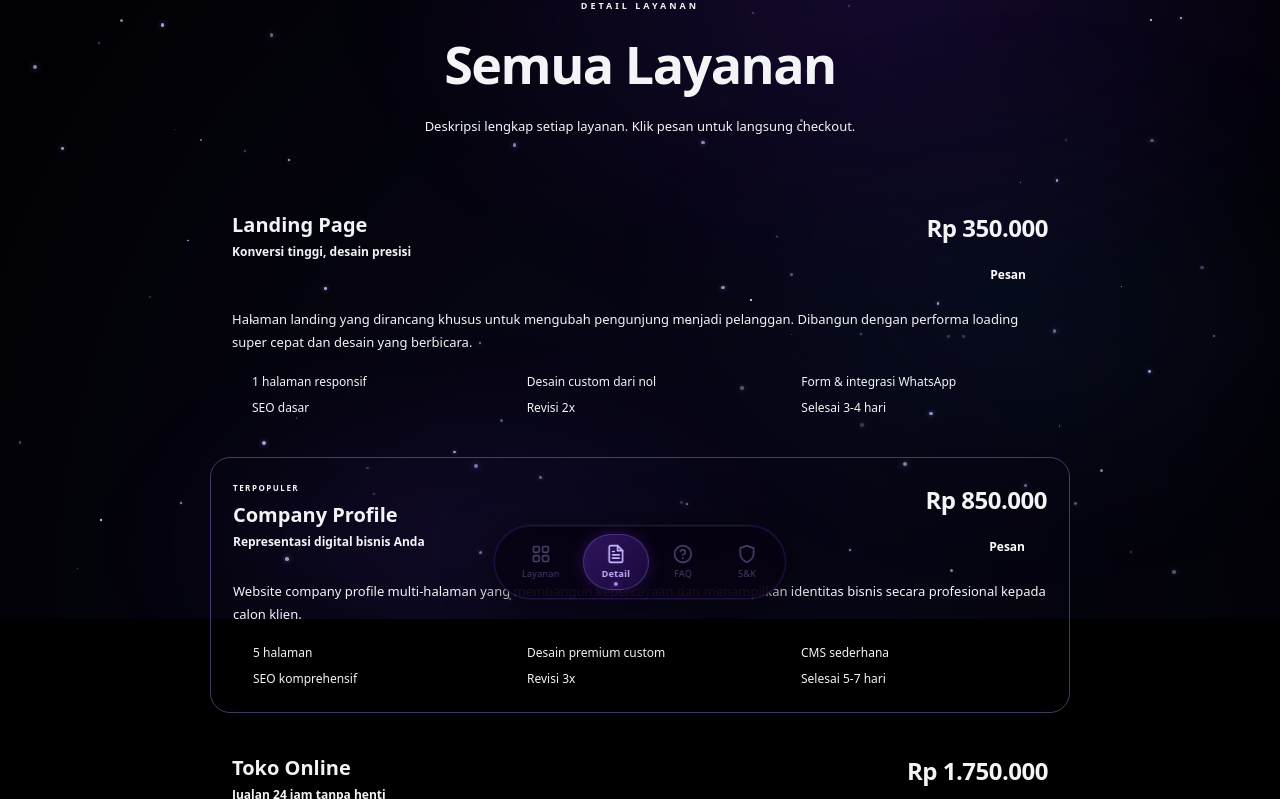
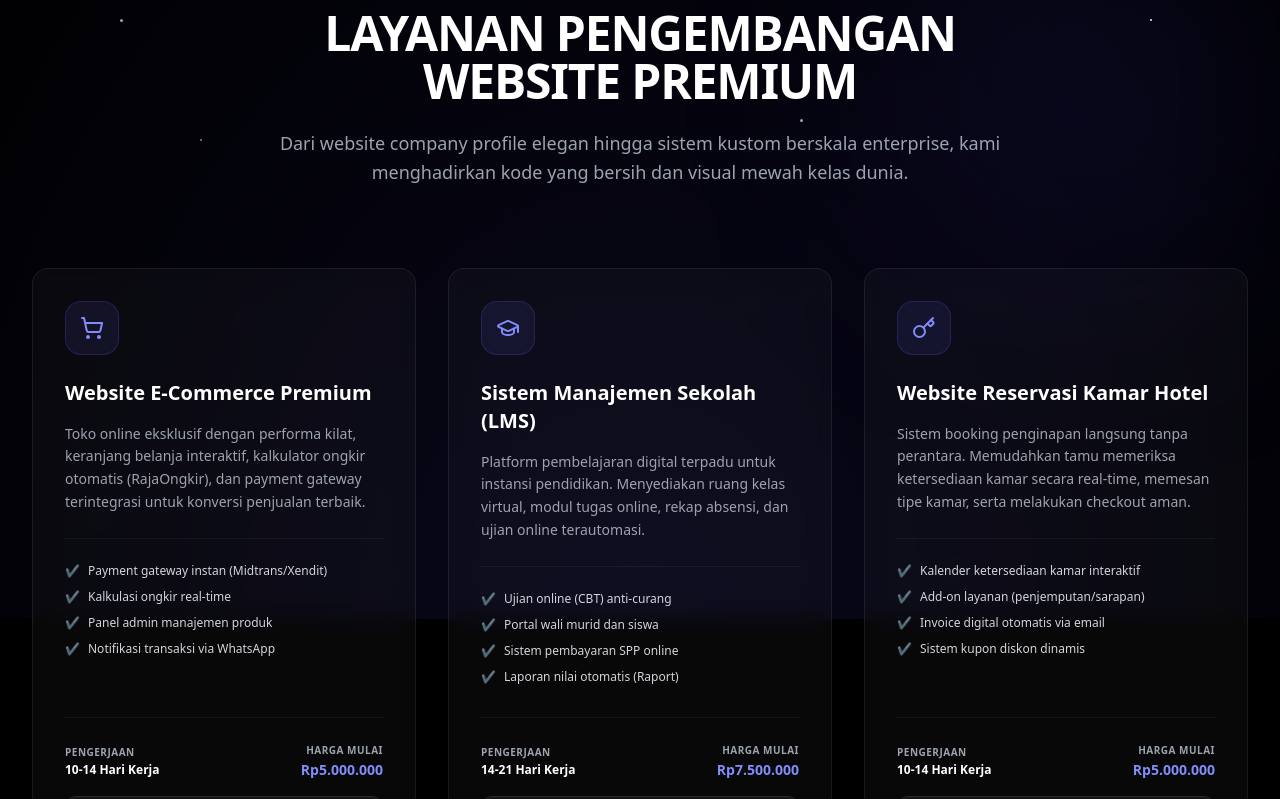
Before and after one commit to pediaboy/lastquestion, a Next.js app: page /layanan in a window 1280 px wide. Shown: the part 181-980 px from the top of the page. Built offline with nearby package versions, Linux system fonts and the light colour scheme.

Commit message:
feat: create or update page.tsx

```diff
--- a/app/layanan/page.tsx
+++ b/app/layanan/page.tsx
@@ -1,215 +1,237 @@
 'use client'
-import dynamic from 'next/dynamic'
+
+import { motion } from 'framer-motion'
 import Link from 'next/link'
-import { motion } from 'framer-motion'
-import { useState, Suspense } from 'react'
-import { useSearchParams } from 'next/navigation'
-import FadeUp, { Stagger, SI } from '../components/FadeUp'
-import Logo from '../components/Logo'
-import BottomNav from '../components/BottomNav'
-import { defaultServices } from '../lib/data'
+import {
+  Globe, ShoppingCart, GraduationCap, Building, Key, MapPin,
+  BookOpen, HeartPulse, Cpu, Search, Sparkles, MessageCircle,
+  Lock, ArrowRight, Layers, Newspaper, Calendar, Landmark,
+  Plane, UtensilsCrossed, MonitorCheck
+} from 'lucide-react'
 
-const Stars  = dynamic(() => import('../components/Stars'),  { ssr: false })
-const Nebula = dynamic(() => import('../components/Nebula'), { ssr: false })
-
-const PAYMENT_METHODS = [
-  { id: 'qris',           label: 'QRIS (Semua e-wallet)' },
-  { id: 'bni_va',         label: 'Virtual Account BNI' },
-  { id: 'bri_va',         label: 'Virtual Account BRI' },
-  { id: 'cimb_niaga_va',  label: 'Virtual Account CIMB' },
-  { id: 'permata_va',     label: 'Virtual Account Permata' },
-  { id: 'paypal',         label: 'PayPal' },
+const services = [
+  {
+    icon: ShoppingCart,
+    name: 'Website E-Commerce Premium',
+    desc: 'Toko online eksklusif dengan performa kilat, keranjang belanja interaktif, kalkulator ongkir otomatis (RajaOngkir), dan payment gateway terintegrasi untuk konversi penjualan terbaik.',
+    benefits: ['Payment gateway instan (Midtrans/Xendit)', 'Kalkulasi ongkir real-time', 'Panel admin manajemen produk', 'Notifikasi transaksi via WhatsApp'],
+    duration: '10-14 Hari Kerja',
+    price: 'Rp5.000.000'
+  },
+  {
+    icon: GraduationCap,
+    name: 'Sistem Manajemen Sekolah (LMS)',
+    desc: 'Platform pembelajaran digital terpadu untuk instansi pendidikan. Menyediakan ruang kelas virtual, modul tugas online, rekap absensi, dan ujian online terautomasi.',
+    benefits: ['Ujian online (CBT) anti-curang', 'Portal wali murid dan siswa', 'Sistem pembayaran SPP online', 'Laporan nilai otomatis (Raport)'],
+    duration: '14-21 Hari Kerja',
+    price: 'Rp7.500.000'
+  },
+  {
+    icon: Key,
+    name: 'Website Reservasi Kamar Hotel',
+    desc: 'Sistem booking penginapan langsung tanpa perantara. Memudahkan tamu memeriksa ketersediaan kamar secara real-time, memesan tipe kamar, serta melakukan checkout aman.',
+    benefits: ['Kalender ketersediaan kamar interaktif', 'Add-on layanan (penjemputan/sarapan)', 'Invoice digital otomatis via email', 'Sistem kupon diskon dinamis'],
+    duration: '10-14 Hari Kerja',
+    price: 'Rp5.000.000'
+  },
+  {
+    icon: UtensilsCrossed,
+    name: 'Sistem Pemesanan Restoran & Menu QR',
+    desc: 'Digitalisasi menu restoran Anda. Memungkinkan pelanggan memesan hidangan langsung dari meja mereka melalui pemindaian kode QR serta membayar instan.',
+    benefits: ['Menu interaktif bergambar premium', 'Sistem antrean dapur real-time', 'Pesanan cetak langsung ke printer dapur', 'Opsi pembayaran e-wallet lengkap'],
+    duration: '7-10 Hari Kerja',
+    price: 'Rp3.000.000'
+  },
+  {
+    icon: Building,
+    name: 'Website Company Profile Eksklusif',
+    desc: 'Representasi digital premium untuk korporasi Anda. Dirancang untuk memancarkan profesionalisme tinggi guna membangun kepercayaan klien dan mitra bisnis global.',
+    benefits: ['Desain UI/UX orisinal berkelas tinggi', 'Kecepatan akses super kilat', 'Formulir kemitraan interaktif', 'Integrasi Google Maps & profil tim'],
+    duration: '5-7 Hari Kerja',
+    price: 'Rp1.500.000'
+  },
+  {
+    icon: Globe,
+    name: 'Landing Page Konversi Tinggi (Squeeze Page)',
+    desc: 'Satu halaman fokus tinggi yang dirancang khusus untuk mempromosikan satu produk atau layanan demi memicu tindakan (CTA) maksimal dari pengunjung website.',
+    benefits: ['Skor kecepatan Google PageSpeed 99+', 'Bebas biaya maintenance tahunan', 'Formulir leads terintegrasi Google Sheet', 'Desain responsif ramah smartphone'],
+    duration: '3-5 Hari Kerja',
+    price: 'Rp1.000.000'
+  },
+  {
+    icon: Landmark,
+    name: 'Sistem Informasi Desa & Kecamatan',
+    desc: 'Portal resmi transparansi publik untuk pemerintahan daerah. Membantu warga mengurus surat administrasi online, memantau program desa, dan membaca info terkini.',
+    benefits: ['Sistem administrasi surat mandiri', 'Papan statistik kependudukan interaktif', 'Galeri transparansi anggaran APBDes', 'Sistem pengaduan warga digital'],
+    duration: '10-14 Hari Kerja',
+    price: 'Rp5.000.000'
+  },
+  {
+    icon: MonitorCheck,
+    name: 'Dashboard ERP & HRIS Kustom',
+    desc: 'Sistem monitoring operasional internal perusahaan. Pantau kehadiran staf, manajemen cuti, penggajian (payroll), inventaris, hingga analitik keuntungan harian.',
+    benefits: ['Sistem rekap absensi berbasis GPS', 'Slip gaji PDF otomatis terkirim', 'Analitik grafik penjualan real-time', 'Level akses bertingkat (Role user)'],
+    duration: '21-30 Hari Kerja',
+    price: 'Rp15.000.000'
+  },
+  {
+    icon: HeartPulse,
+    name: 'Portal Reservasi Klinik & Telemedicine',
+    desc: 'Solusi digital terintegrasi untuk klinik atau rumah sakit. Pasien dapat membuat janji temu dengan dokter spesifik, berkonsultasi, dan memantau rekam medis.',
+    benefits: ['Jadwal dokter real-time', 'Rekam medis digital aman (RME)', 'Integrasi video call telekonsultasi', 'Notifikasi pengingat via WhatsApp'],
+    duration: '14-21 Hari Kerja',
+    price: 'Rp7.500.000'
+  },
+  {
+    icon: BookOpen,
+    name: 'Sistem Kursus Online (E-Learning)',
+    desc: 'Situs web keanggotaan premium untuk menjual materi kursus Anda sendiri. Unggah video terlindungi, kelola kuis, serta terbitkan sertifikat digital otomatis.',
+    benefits: ['Pemutar video aman (anti-download)', 'Sistem langganan (membership) bulanan', 'Pembuatan sertifikat kelulusan dinamis', 'Forum diskusi antar siswa dan mentor'],
+    duration: '10-14 Hari Kerja',
+    price: 'Rp5.000.000'
+  },
+  {
+    icon: Plane,
+    name: 'Portal Agen Travel & Reservasi Wisata',
+    desc: 'Website pencarian paket liburan terlengkap. Pengunjung dapat memilih paket tour, melakukan kostumisasi tanggal, memesan, serta melakukan pembayaran aman.',
+    benefits: ['Manajemen paket tour lengkap', 'Integrasi API tiket/hotel eksternal', 'Sistem ulasan & rating dari pelanggan', 'Invoice PDF otomatis terkirim'],
+    duration: '10-14 Hari Kerja',
+    price: 'Rp5.000.000'
+  },
+  {
+    icon: Search,
+    name: 'Jasa Optimasi SEO Premium bulanan',
+    desc: 'Layanan optimasi mesin pencari komprehensif. Meningkatkan posisi website Anda di halaman pertama Google demi mendatangkan ribuan pengunjung organik berkualitas.',
+    benefits: ['Audit teknikal & on-page menyeluruh', 'Riset kata kunci kompetitor mendalam', 'Optimasi konten artikel berkala', 'Laporan bulanan progres peringkat'],
+    duration: 'Setiap Bulan',
+    price: 'Rp3.000.000'
+  }
 ]
 
-function CheckIcon() {
+export default function Services() {
   return (
-    <svg width="12" height="12" viewBox="0 0 24 24" fill="none" stroke="var(--accent)" strokeWidth="2.5" strokeLinecap="round" style={{ flexShrink: 0 }}>
-      <polyline points="20 6 9 17 4 12" />
-    </svg>
+    <div className="py-16 relative">
+      {/* Background decoration */}
+      <div className="absolute top-0 right-0 w-96 h-96 bg-indigo-600/10 rounded-full blur-[120px] pointer-events-none" />
+      <div className="absolute bottom-0 left-0 w-96 h-96 bg-purple-600/10 rounded-full blur-[120px] pointer-events-none" />
+
+      <div className="max-w-7xl mx-auto px-4 sm:px-6 lg:px-8 relative z-10">
+        {/* Header */}
+        <div className="text-center max-w-3xl mx-auto mb-20">
+          <motion.div
+            initial={{ opacity: 0, y: -20 }}
+            animate={{ opacity: 1, y: 0 }}
+            className="inline-flex items-center space-x-2 px-4 py-1.5 rounded-full bg-indigo-500/10 border border-indigo-500/20 text-indigo-300 text-xs font-semibold uppercase tracking-wider mb-4"
+          >
+            <Sparkles className="w-3.5 h-3.5 animate-pulse" />
+            <span>20+ Solusi Digital Eksklusif</span>
+          </motion.div>
+          <motion.h1
+            initial={{ opacity: 0, y: 10 }}
+            animate={{ opacity: 1, y: 0 }}
+            transition={{ delay: 0.1 }}
+            className="text-4xl sm:text-5xl font-black text-white mb-6 tracking-tight leading-tight"
+          >
+            LAYANAN PENGEMBANGAN WEBSITE PREMIUM
+          </motion.h1>
+          <motion.p
+            initial={{ opacity: 0, y: 10 }}
+            animate={{ opacity: 1, y: 0 }}
+            transition={{ delay: 0.2 }}
+            className="text-gray-400 text-lg leading-relaxed"
+          >
+            Dari website company profile elegan hingga sistem kustom berskala enterprise, kami menghadirkan kode yang bersih dan visual mewah kelas dunia.
+          </motion.p>
+        </div>
+
+        {/* Grid of Services */}
+        <div className="grid grid-cols-1 md:grid-cols-2 lg:grid-cols-3 gap-8">
+          {services.map((svc, i) => {
+            const Icon = svc.icon
+            return (
+              <motion.div
+                key={svc.name}
+                initial={{ opacity: 0, y: 30 }}
+                whileInView={{ opacity: 1, y: 0 }}
+                viewport={{ once: true }}
+                transition={{ duration: 0.5, delay: (i % 3) * 0.1 }}
+                className="glass-card p-8 flex flex-col justify-between group"
+              >
+                <div>
+                  {/* Icon */}
+                  <div className="p-3.5 rounded-2xl bg-indigo-500/10 border border-indigo-500/20 text-indigo-400 w-fit mb-6 group-hover:bg-indigo-500/20 group-hover:scale-110 transition-all">
+                    <Icon className="w-6 h-6" />
+                  </div>
+
+                  {/* Title & Description */}
+                  <h3 className="text-xl font-bold text-white mb-4 group-hover:text-indigo-400 transition-colors">
+                    {svc.name}
+                  </h3>
+                  <p className="text-gray-400 text-sm leading-relaxed mb-6">
+                    {svc.desc}
+                  </p>
+
+                  {/* Benefits */}
+                  <ul className="space-y-2.5 mb-8 border-t border-white/5 pt-6">
+                    {svc.benefits.map((benefit, idx) => (
+                      <li key={idx} className="flex items-start text-xs text-gray-300">
+                        <span className="mr-2 text-indigo-500 font-bold">✔</span>
+                        <span>{benefit}</span>
+                      </li>
+                    ))}
+                  </ul>
+                </div>
+
+                {/* Footer Section */}
+                <div className="border-t border-white/5 pt-6 mt-auto">
+                  <div className="flex justify-between items-center text-xs mb-4 text-gray-400">
+                    <div>
+                      <p className="text-[10px] uppercase font-bold tracking-wider">Pengerjaan</p>
+                      <p className="font-semibold text-white mt-0.5">{svc.duration}</p>
+                    </div>
+                    <div className="text-right">
+                      <p className="text-[10px] uppercase font-bold tracking-wider">Harga Mulai</p>
+                      <p className="font-black text-indigo-400 text-sm mt-0.5">{svc.price}</p>
+                    </div>
+                  </div>
+
+                  <Link
+                    href={`/pesan?paket=${encodeURIComponent(svc.name)}`}
+                    className="w-full py-3 rounded-xl bg-white/5 border border-white/10 text-white font-bold text-xs flex items-center justify-center space-x-2 group-hover:bg-indigo-600 group-hover:border-indigo-600 transition-all"
+                  >
+                    <span>Pesan Sekarang</span>
+                    <ArrowRight className="w-4 h-4" />
+                  </Link>
+                </div>
+              </motion.div>
+            )
+          })}
+        </div>
+
+        {/* Custom ERP Request */}
+        <motion.div
+          initial={{ opacity: 0, scale: 0.98 }}
+          whileInView={{ opacity: 1, scale: 1 }}
+          viewport={{ once: true }}
+          className="mt-20 neon-border p-1"
+        >
+          <div className="neon-border-inner p-8 sm:p-12 text-center flex flex-col items-center">
+            <h3 className="text-2xl sm:text-3xl font-black text-white mb-4">
+              Butuh Sistem Custom yang Tidak Tercantum di Atas?
+            </h3>
+            <p className="text-gray-400 max-w-2xl mb-8 text-sm sm:text-base">
+              Tim arsitek sistem kami siap membangun solusi ERP kustom, API integrasi pihak ketiga, sistem pergudangan, hingga portal multi-aplikasi sesuai kebutuhan unik bisnis Anda.
+            </p>
+            <Link
+              href="/kontak"
+              className="px-8 py-4 rounded-full text-sm font-bold btn-glow-primary flex items-center space-x-2"
+            >
+              <span>Diskusikan Kebutuhan Anda</span>
+              <ArrowRight className="w-4.5 h-4.5" />
+            </Link>
+          </div>
+        </motion.div>
+      </div>
+    </div>
   )
 }
-
-function CheckoutModal({ svc, onClose }: { svc: typeof defaultServices[0]; onClose: () => void }) {
-  const [form, setForm]   = useState({ name: '', email: '', paymentMethod: 'qris' })
-  const [loading, setLoading] = useState(false)
-  const [error, setError] = useState('')
-
-  const handleSubmit = async () => {
-    if (!form.name.trim() || !form.email.trim()) { setError('Nama dan email wajib diisi.'); return }
-    setLoading(true); setError('')
-    try {
-      const res = await fetch('/api/checkout', {
-        method: 'POST',
-        headers: { 'Content-Type': 'application/json' },
-        body: JSON.stringify({
-          serviceId: svc.id, serviceName: svc.title, amount: svc.price,
-          paymentMethod: form.paymentMethod, customerName: form.name, customerEmail: form.email,
-        }),
-      })
-      const data = await res.json()
-      if (!res.ok) throw new Error(data.error || 'Checkout gagal.')
-      // Redirect to Pakasir payment page
-      if (data.payment?.payment_url) {
-        window.location.href = data.payment.payment_url
-      } else {
-        window.location.href = `/checkout/${data.orderId}/success`
-      }
-    } catch (e) {
-      setError(e instanceof Error ? e.message : 'Terjadi kesalahan.')
-      setLoading(false)
-    }
-  }
-
-  return (
-    <motion.div initial={{ opacity: 0 }} animate={{ opacity: 1 }} exit={{ opacity: 0 }}
-      style={{
-        position: 'fixed', inset: 0, zIndex: 2000,
-        background: 'rgba(3,1,10,0.92)', backdropFilter: 'blur(16px)',
-        display: 'flex', alignItems: 'center', justifyContent: 'center', padding: '20px',
-      }}
-      onClick={e => { if (e.target === e.currentTarget) onClose() }}>
-      <motion.div initial={{ scale: 0.9, opacity: 0 }} animate={{ scale: 1, opacity: 1 }}
-        transition={{ ease: [0.22, 1, 0.36, 1] }}
-        className="glass" style={{ borderRadius: 22, padding: '28px', width: '100%', maxWidth: 440, maxHeight: '90vh', overflowY: 'auto' }}>
-        <div style={{ display: 'flex', justifyContent: 'space-between', alignItems: 'center', marginBottom: 22 }}>
-          <div>
-            <div style={{ fontSize: 16, fontWeight: 800, color: 'var(--text-1)' }}>{svc.title}</div>
-            <div style={{ fontSize: 20, fontWeight: 800, color: 'var(--accent-2)', marginTop: 2 }}>{svc.priceLabel}</div>
-          </div>
-          <button onClick={onClose} style={{ background: 'none', border: 'none', cursor: 'pointer', color: 'var(--text-3)', padding: 6 }}>
-            <svg width="18" height="18" viewBox="0 0 24 24" fill="none" stroke="currentColor" strokeWidth="2" strokeLinecap="round">
-              <line x1="18" y1="6" x2="6" y2="18" /><line x1="6" y1="6" x2="18" y2="18" />
-            </svg>
-          </button>
-        </div>
-        {['name', 'email'].map(k => (
-          <div key={k} style={{ marginBottom: 12 }}>
-            <label style={{ display: 'block', fontSize: 10, fontWeight: 700, color: 'var(--text-3)', letterSpacing: 1, textTransform: 'uppercase', marginBottom: 5 }}>
-              {k === 'name' ? 'Nama Lengkap' : 'Alamat Email'}
-            </label>
-            <input className="inp" type={k === 'email' ? 'email' : 'text'}
-              placeholder={k === 'name' ? 'Nama kamu' : 'email@domain.com'}
-              value={form[k as 'name' | 'email']}
-              onChange={e => setForm(p => ({ ...p, [k]: e.target.value }))}
-            />
-          </div>
-        ))}
-        <div style={{ marginBottom: 18 }}>
-          <label style={{ display: 'block', fontSize: 10, fontWeight: 700, color: 'var(--text-3)', letterSpacing: 1, textTransform: 'uppercase', marginBottom: 8 }}>Metode Pembayaran</label>
-          <div style={{ display: 'flex', flexDirection: 'column', gap: 8 }}>
-            {PAYMENT_METHODS.map(m => (
-              <label key={m.id} style={{ cursor: 'pointer', display: 'flex', alignItems: 'center', gap: 10,
-                padding: '11px 14px', borderRadius: 10,
-                border: `1px solid ${form.paymentMethod === m.id ? 'var(--accent)' : 'var(--border)'}`,
-                background: form.paymentMethod === m.id ? 'rgba(124,58,237,0.12)' : 'rgba(6,2,15,0.6)',
-                transition: 'all 0.18s',
-              }}>
-                <input type="radio" name="pm" value={m.id} checked={form.paymentMethod === m.id}
-                  onChange={() => setForm(p => ({ ...p, paymentMethod: m.id }))} style={{ display: 'none' }} />
-                <div style={{
-                  width: 14, height: 14, borderRadius: '50%',
-                  border: `2px solid ${form.paymentMethod === m.id ? 'var(--accent)' : 'var(--text-3)'}`,
-                  background: form.paymentMethod === m.id ? 'var(--accent)' : 'transparent',
-                  flexShrink: 0,
-                }} />
-                <span style={{ fontSize: 12, color: 'var(--text-2)', fontWeight: 600 }}>{m.label}</span>
-              </label>
-            ))}
-          </div>
-        </div>
-        {error && <div style={{ fontSize: 12, color: '#ff4060', marginBottom: 14, padding: '10px 12px', borderRadius: 8, background: 'rgba(255,64,96,0.08)' }}>{error}</div>}
-        <motion.button whileHover={{ scale: 1.02 }} whileTap={{ scale: 0.98 }} onClick={handleSubmit} disabled={loading}
-          style={{
-            width: '100%', padding: '14px', borderRadius: 12, border: 'none', cursor: loading ? 'not-allowed' : 'pointer',
-            background: 'linear-gradient(135deg, var(--purple-hi), var(--accent-dim))',
-            color: '#fff', fontSize: 14, fontWeight: 700, fontFamily: 'inherit',
-            opacity: loading ? 0.7 : 1,
-          }}>
-          {loading ? 'Memproses...' : 'Lanjut ke Pembayaran'}
-        </motion.button>
-        <p style={{ fontSize: 10, color: 'var(--text-3)', textAlign: 'center', marginTop: 12, lineHeight: 1.6 }}>
-          Dengan melanjutkan, kamu menyetujui{' '}
-          <Link href="/sk" style={{ color: 'var(--accent)', fontWeight: 700, textDecoration: 'none' }}>Syarat dan Ketentuan</Link>{' '}kami.
-        </p>
-      </motion.div>
-    </motion.div>
-  )
-}
-
-function LayananContent() {
-  const params = useSearchParams()
-  const focusId = params.get('id')
-  const [selected, setSelected] = useState<typeof defaultServices[0] | null>(null)
-
-  return (
-    <main style={{ position: 'relative', width: '100%', overflowX: 'hidden', minHeight: '100vh', paddingBottom: 100 }}>
-      <Stars /><Nebula />
-      {selected && <CheckoutModal svc={selected} onClose={() => setSelected(null)} />}
-      <header style={{
-        position: 'fixed', top: 0, left: 0, right: 0, zIndex: 500, padding: '0 20px', height: 60,
-        display: 'flex', alignItems: 'center', background: 'rgba(3,1,10,0.85)', backdropFilter: 'blur(24px)',
-        borderBottom: '1px solid rgba(124,58,237,0.1)',
-      }}>
-        <Link href="/" style={{ textDecoration: 'none' }}><Logo size="sm" /></Link>
-      </header>
-      <div style={{ position: 'relative', zIndex: 10, padding: '80px 20px 40px', maxWidth: 900, margin: '0 auto' }}>
-        <FadeUp style={{ textAlign: 'center', marginBottom: 48, paddingTop: 20 }}>
-          <div style={{ fontSize: 9, fontWeight: 800, letterSpacing: 3, color: 'var(--accent)', marginBottom: 12, textTransform: 'uppercase' }}>Detail Layanan</div>
-          <h1 style={{ fontSize: 'clamp(26px, 6vw, 52px)', fontWeight: 900, letterSpacing: -1.5, marginBottom: 12 }}>
-            <span className="grad">Semua Layanan</span>
-          </h1>
-          <p style={{ fontSize: 13, color: 'var(--text-2)', lineHeight: 1.8, maxWidth: 480, margin: '0 auto' }}>
-            Deskripsi lengkap setiap layanan. Klik pesan untuk langsung checkout.
-          </p>
-        </FadeUp>
-
-        <Stagger style={{ display: 'flex', flexDirection: 'column', gap: 16 }}>
-          {defaultServices.map(svc => (
-            <SI key={svc.id}>
-              <motion.div whileHover={{ scale: 1.005 }} className="glass" style={{
-                borderRadius: 20, padding: '24px 22px',
-                border: (svc.popular || svc.id === focusId) ? '1px solid rgba(167,139,250,0.4)' : '1px solid var(--border)',
-                boxShadow: svc.id === focusId ? '0 0 48px rgba(124,58,237,0.2)' : 'none',
-              }}>
-                <div style={{ display: 'flex', justifyContent: 'space-between', alignItems: 'flex-start', flexWrap: 'wrap', gap: 12, marginBottom: 14 }}>
-                  <div>
-                    {svc.popular && (
-                      <div style={{ fontSize: 8, fontWeight: 800, letterSpacing: 1.5, color: 'var(--accent)', textTransform: 'uppercase', marginBottom: 6 }}>TERPOPULER</div>
-                    )}
-                    <h2 style={{ fontSize: 20, fontWeight: 800, color: 'var(--text-1)', marginBottom: 3 }}>{svc.title}</h2>
-                    <div style={{ fontSize: 12, color: 'var(--accent)', fontWeight: 600 }}>{svc.subtitle}</div>
-                  </div>
-                  <div style={{ textAlign: 'right' }}>
-                    <div style={{ fontSize: 24, fontWeight: 900, color: 'var(--accent-2)', letterSpacing: -0.5 }}>{svc.priceLabel}</div>
-                    <motion.button whileHover={{ scale: 1.04 }} whileTap={{ scale: 0.97 }}
-                      onClick={() => setSelected(svc)}
-                      style={{
-                        marginTop: 10, padding: '10px 22px', borderRadius: 10, border: 'none', cursor: 'pointer',
-                        background: 'linear-gradient(135deg, var(--purple-hi), var(--accent-dim))',
-                        color: '#fff', fontSize: 12, fontWeight: 700, fontFamily: 'inherit',
-                        boxShadow: '0 4px 20px var(--glow-sm)',
-                      }}>Pesan</motion.button>
-                  </div>
-                </div>
-                <p style={{ fontSize: 13, color: 'var(--text-2)', lineHeight: 1.8, marginBottom: 18 }}>{svc.description}</p>
-                <div style={{ display: 'grid', gridTemplateColumns: 'repeat(auto-fill, minmax(200px, 1fr))', gap: 8 }}>
-                  {svc.features.map(f => (
-                    <div key={f} style={{ display: 'flex', gap: 8, alignItems: 'center' }}>
-                      <CheckIcon />
-                      <span style={{ fontSize: 12, color: 'var(--text-2)' }}>{f}</span>
-                    </div>
-                  ))}
-                </div>
-              </motion.div>
-            </SI>
-          ))}
-        </Stagger>
-      </div>
-      <BottomNav />
-    </main>
-  )
-}
-
-export default function LayananPage() {
-  return <Suspense fallback={null}><LayananContent /></Suspense>
-}
```
